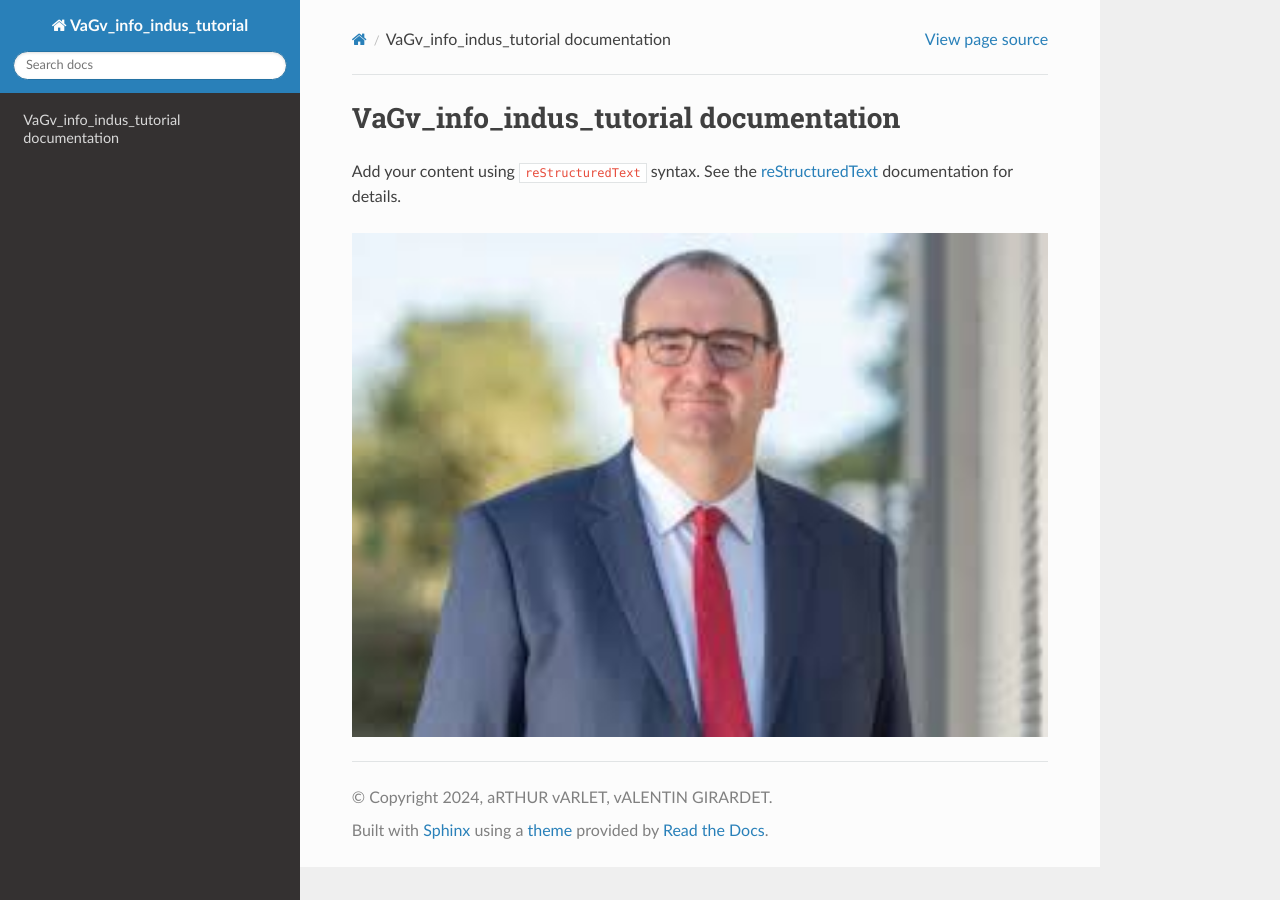
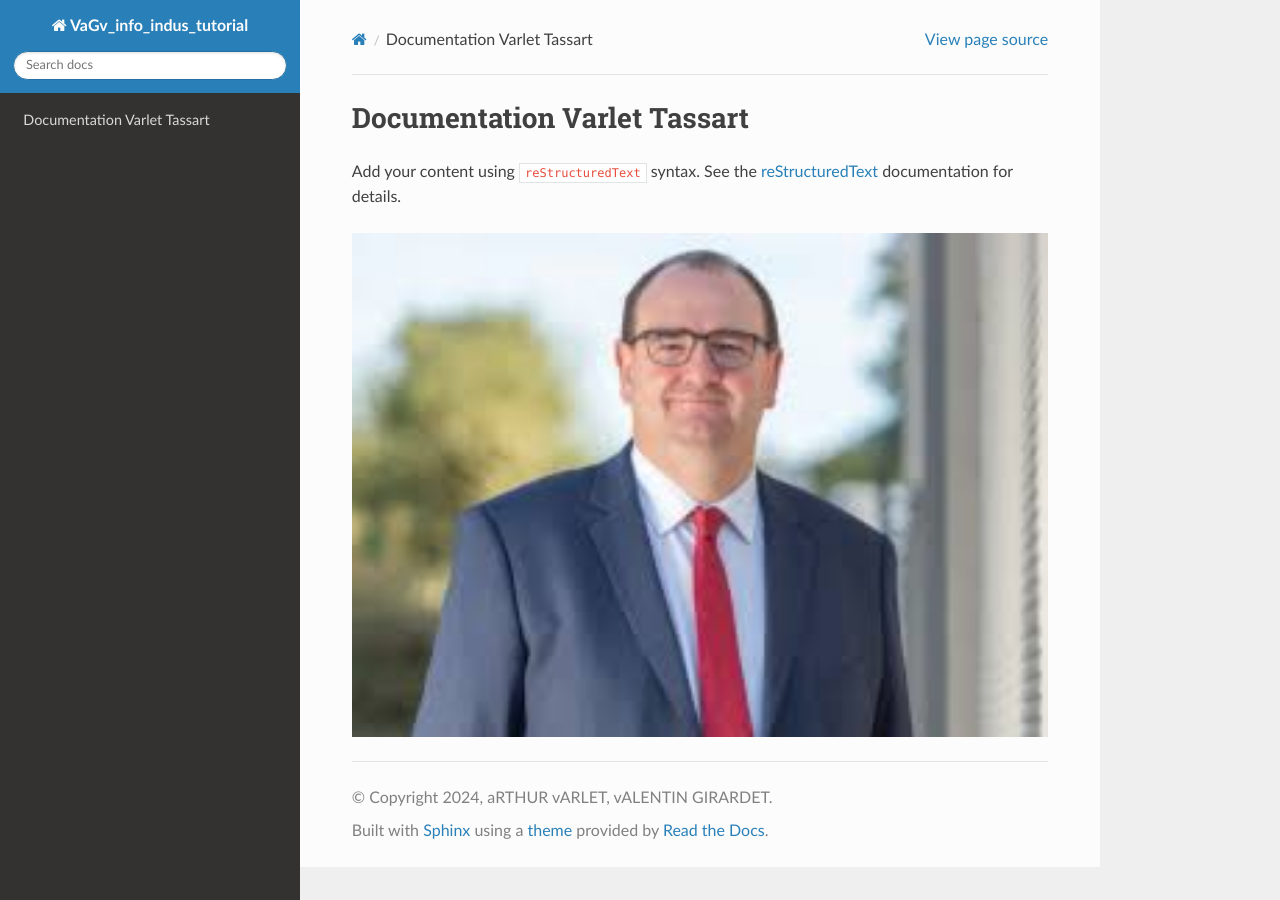
Before and after one commit to Aarthur371/info_indus_tutorial, a Sphinx documentation site: the page built from doc/sphinx/source/index.rst, in a window 1280 px wide. Built offline with Sphinx 7.4.7 and the Read the Docs theme 3.1.0, drawn with Linux system fonts in a browser that asks for light colours.

Commit message:
modif titre

```diff
--- a/doc/sphinx/source/index.rst
+++ b/doc/sphinx/source/index.rst
@@ -3,7 +3,7 @@
    You can adapt this file completely to your liking, but it should at least
    contain the root `toctree` directive.
 
-VaGv_info_indus_tutorial documentation
+Documentation Varlet Tassart
 ======================================
 
 Add your content using ``reStructuredText`` syntax. See the
```
